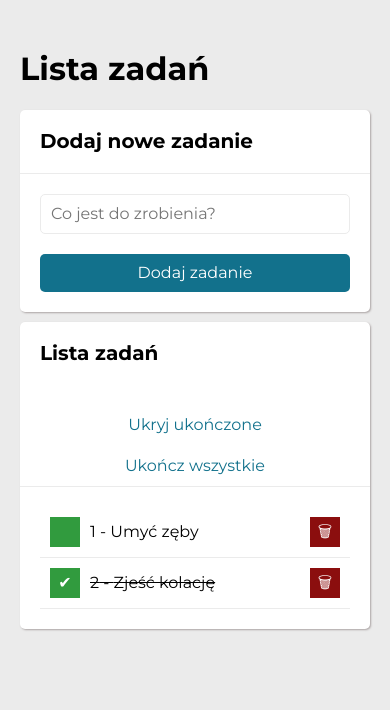
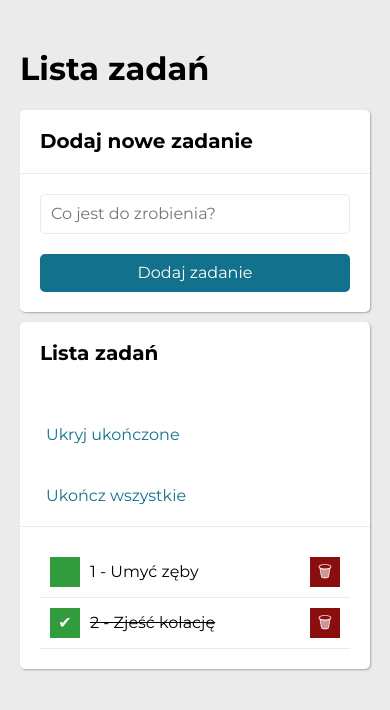
Before and after one commit to Kantares77/tasks-list-react, a React (Create React App) app: page / in a window 390 px wide. Shown: the top 710 px of the page. Built offline with nearby package versions, Linux system fonts and the light colour scheme.

Commit message:
implementation @media "theme.breakpoints" in styled componets of Button

```diff
--- a/src/Buttons/styled.js
+++ b/src/Buttons/styled.js
@@ -12,6 +12,11 @@ export const StyledButton = styled.button`
     margin: 20px;
     transition: 0.5s;
 
+    @media (max-width: ${({ theme }) => theme.breakpoints.mobile}) {
+        flex-basis: 100%;
+        margin: 10px;
+    }
+
     &:hover {
         color: ${({ theme }) => theme.colors.pictonBlue};
     }
@@ -19,9 +24,4 @@ export const StyledButton = styled.button`
     &:disabled {
         color: ${({ theme }) => theme.colors.coldTurkey};
     }
-
-    @media (max-width: 767px) {
-        flex-basis: 100%;
-        margin: 10px;
-    }
 `;
```
